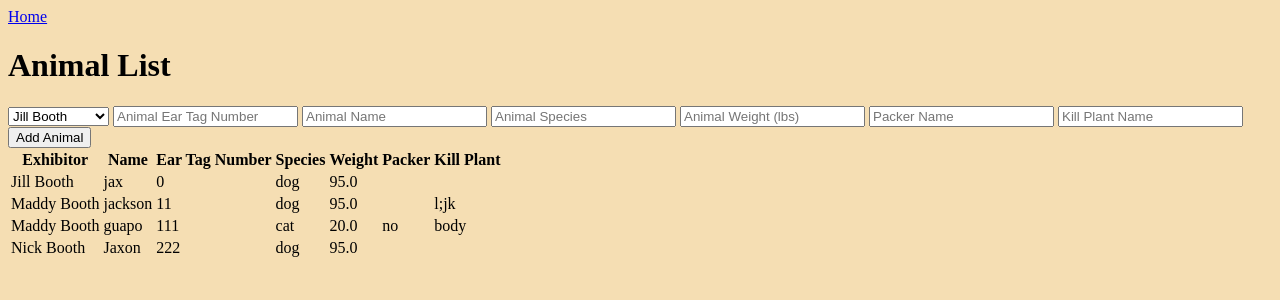
After one commit to nicknspringer/AuctionCommityTracker, a Flask app: page /animalList in a window 1280 px wide. The commit adds this page. Shown: the top 300 px of the page. Run offline with Flask 2, Linux system fonts and the light colour scheme; data comes from the database, SQL or seed files in the repository.

Commit message:
finished listing pages
also prevented unfilled fields  from allowing submission and added defaults to dropdown items

```diff
--- a/app.py
+++ b/app.py
@@ -10,12 +10,13 @@ db = SQLAlchemy(app)
 
 class Buyer(db.Model):
     id = db.Column(db.Integer, primary_key=True)
-    name = db.Column(db.String(80), nullable=False)
+    fName = db.Column(db.String(80), nullable=False)
+    lName = db.Column(db.String(80), nullable=False)
     phone = db.Column(db.String(120), nullable=True)
     address = db.Column(db.String(256), nullable=False)
 
     def __repr__(self):
-        return f"<Buyer {self.name}>"
+        return f"<Buyer {self.fName}>"
 
 class Club(db.Model):
     id = db.Column(db.Integer, primary_key=True)
@@ -26,18 +27,19 @@ class Club(db.Model):
 
 class Exhibitor(db.Model):
     id = db.Column(db.Integer, primary_key=True)
-    name = db.Column(db.String(80), nullable=False)
+    fName = db.Column(db.String(80), nullable=False)
+    lName = db.Column(db.String(80), nullable=False)
     address = db.Column(db.String(256), nullable=False)
     club_id = db.Column(db.Integer, db.ForeignKey("club.id"), nullable=False)
 
     club = db.relationship("Club", backref=db.backref("exhibitors", lazy=True))
 
     def __repr__(self):
-        return f"<Exhibitor {self.name}>"
+        return f"<Exhibitor {self.fName}>"
 
 class Animal(db.Model):
     id = db.Column(db.Integer, primary_key=True)
-    ear_tag_number = db.Column(db.Integer, unique=True, nullable=False)
+    ear_tag_number = db.Column(db.Integer, nullable=False)
     name = db.Column(db.String(80), nullable=False)
     species = db.Column(db.String(80), nullable=False)
     weight = db.Column(db.Float, nullable=False)
@@ -56,15 +58,13 @@ class Sale(db.Model):
     id = db.Column(db.Integer, primary_key=True)
     animal_id = db.Column(db.Integer, db.ForeignKey("animal.id"), nullable=False)
     buyer_id = db.Column(db.Integer, db.ForeignKey("buyer.id"), nullable=False)
-    exhibitor_id = db.Column(db.Integer, db.ForeignKey("exhibitor.id"), nullable=False)
     sale_price = db.Column(db.Float, nullable=False)
 
     animal = db.relationship("Animal", backref=db.backref("sales", lazy=True))
     buyer = db.relationship("Buyer", backref=db.backref("purchases", lazy=True))
-    exhibitor = db.relationship("Exhibitor", backref=db.backref("sales", lazy=True))
 
     def __repr__(self):
-        return f"<Sale {self.animal.name} to {self.buyer.name} for ${self.sale_price}/lb>"
+        return f"<Sale {self.animal.name} to {self.buyer.fName} for ${self.sale_price}/lb>"
 
 class Addon(db.Model):
     id = db.Column(db.Integer, primary_key=True)
@@ -76,7 +76,7 @@ class Addon(db.Model):
     exhibitor = db.relationship("Exhibitor", backref=db.backref("addons", lazy=True))
 
     def __repr__(self):
-        return f"<Addon {self.name}>"
+        return f"<Addon {self.price}>"
 
 
 @app.route("/", methods=["GET", "POST"])
@@ -86,10 +86,11 @@ def main():
 @app.route("/buyerList", methods=["GET", "POST"])
 def buyer_list():
     if request.method == "POST":
-        name = request.form["Name"]
+        fName = request.form["fName"]
+        lName = request.form["lName"]
         phone = request.form["Phone"]
         address = request.form["Address"]
-        buyer = Buyer(name=name, phone=phone, address=address)
+        buyer = Buyer(fName=fName, lName=lName, phone=phone, address=address)
         try:
             db.session.add(buyer)
             db.session.commit()
@@ -99,7 +100,7 @@ def buyer_list():
             print(f"Error adding buyer: {e}")
             return f"ERROR: {e}"
     else:
-        buyers = Buyer.query.order_by(Buyer.name).all()
+        buyers = Buyer.query.order_by(Buyer.fName).all()
         return render_template("buyerList.html", buyers=buyers)
 
 @app.route("/clubList", methods=["GET", "POST"])
@@ -119,6 +120,94 @@ def club_list():
         clubs = Club.query.order_by(Club.name).all()
         return render_template("clubList.html", clubs=clubs)
 
+@app.route("/exhibitorList", methods=["GET", "POST"])
+def exhibitor_list():
+    if request.method == "POST":
+        fName = request.form["fName"]
+        lName = request.form["lName"]
+        address = request.form["Address"]
+        club_id = request.form["club_id"]
+        exhibitor = Exhibitor(fName=fName, lName=lName, address=address, club_id=club_id)
+        try:
+            db.session.add(exhibitor)
+            db.session.commit()
+            return redirect("/exhibitorList")
+        except Exception as e:
+            db.session.rollback()
+            print(f"Error adding exhibitor: {e}")
+            return f"ERROR: {e}"
+    else:
+        exhibitors = Exhibitor.query.order_by(Exhibitor.fName).all()
+        clubs = Club.query.order_by(Club.name).all()
+        return render_template("exhibitorList.html", exhibitors=exhibitors, clubs=clubs)
+
+@app.route("/animalList", methods=["GET", "POST"])
+def animal_list():
+    if request.method == "POST":
+        ear_tag_number = request.form["Ear_Tag_No"]
+        name = request.form["Name"]
+        species = request.form["Species"]
+        weight = request.form["Weight"]
+        exhibitor_id = request.form["exhibitor_id"]
+        packer = request.form["Packer"]
+        kill_plant = request.form["Kill_Plant"]
+        animal = Animal(ear_tag_number=ear_tag_number, name=name, species=species, weight=weight, exhibitor_id=exhibitor_id, packer=packer, kill_plant=kill_plant)
+        try:
+            db.session.add(animal)
+            db.session.commit()
+            return redirect("/animalList")
+        except Exception as e:
+            db.session.rollback()
+            print(f"Error adding animal: {e}")
+            return f"ERROR: {e}"
+    else:
+        animals = Animal.query.order_by(Animal.ear_tag_number).all()
+        exhibitors = Exhibitor.query.order_by(Exhibitor.fName).all()
+        return render_template("animalList.html", animals=animals, exhibitors=exhibitors)
+
+@app.route("/saleList", methods=["GET", "POST"])
+def sale_list():
+    if request.method == "POST":
+        animal_id = request.form["animal_id"]
+        buyer_id = request.form["buyer_id"]
+        sale_price = request.form["price"]
+        sale = Sale(animal_id=animal_id, buyer_id=buyer_id, sale_price=sale_price)
+        try:
+            db.session.add(sale)
+            db.session.commit()
+            return redirect("/saleList")
+        except Exception as e:
+            db.session.rollback()
+            print(f"Error adding sale: {e}")
+            return f"ERROR: {e}"
+    else:
+        sales = Sale.query.order_by(Sale.id).all()
+        animals = Animal.query.order_by(Animal.ear_tag_number).all()
+        buyers = Buyer.query.order_by(Buyer.fName).all()
+        exhibitors = Exhibitor.query.order_by(Exhibitor.fName).all()
+        return render_template("saleList.html", sales=sales, animals=animals, buyers=buyers, exhibitors=exhibitors)
+
+@app.route("/addonList", methods=["GET", "POST"])
+def addon_list():
+    if request.method == "POST":
+        buyer_id = request.form["buyer_id"]
+        exhibitor_id = request.form["exhibitor_id"]
+        price = request.form["Price"]
+        addon = Addon(buyer_id=buyer_id, exhibitor_id=exhibitor_id, price=price)
+        try:
+            db.session.add(addon)
+            db.session.commit()
+            return redirect("/addonList")
+        except Exception as e:
+            db.session.rollback()
+            print(f"Error adding addon: {e}")
+            return f"ERROR: {e}"
+    else:
+        addons = Addon.query.order_by(Addon.id).all()
+        buyers = Buyer.query.order_by(Buyer.fName).all()
+        exhibitors = Exhibitor.query.order_by(Exhibitor.fName).all()
+        return render_template("addonList.html", addons=addons, buyers=buyers, exhibitors=exhibitors)
+
 if __name__ == "__main__":
     with app.app_context():
         db.create_all()
--- /dev/null
+++ b/templates/animalList.html
@@ -0,0 +1,45 @@
+{% extends "base.html" %}
+
+{% block head %}
+    <title>Animal List</title>
+{% endblock %}
+
+{% block body %}
+    <h1>Animal List</h1>
+    <form actions="animalList" method="POST">
+        <select name="exhibitor_id">
+            {% for exhibitor in exhibitors %}
+            <option value="{{ exhibitor.id }}">{{ exhibitor.fName }} {{ exhibitor.lName }}</option>
+            {% endfor %}
+        </select>
+        <input type="text" name="Ear_Tag_No" placeholder="Animal Ear Tag Number">
+        <input type="text" name="Name" placeholder="Animal Name" required>
+        <input type="text" name="Species" placeholder="Animal Species" required>
+        <input type="number" name="Weight" placeholder="Animal Weight (lbs)" required>
+        <input type="text" name="Packer" placeholder="Packer Name">
+        <input type="text" name="Kill_Plant" placeholder="Kill Plant Name">
+        <input type="submit" value="Add Animal">
+    </form>
+    <table>
+        <tr>
+            <th>Exhibitor</th>
+            <th>Name</th>
+            <th>Ear Tag Number</th>
+            <th>Species</th>
+            <th>Weight</th>
+            <th>Packer</th>
+            <th>Kill Plant</th>
+        </tr>
+        {% for animal in animals %}
+        <tr>
+            <td>{{ animal.exhibitor.fName }} {{ animal.exhibitor.lName }}</td>
+            <td>{{ animal.name }}</td>
+            <td>{{ animal.ear_tag_number }}</td>
+            <td>{{ animal.species }}</td>
+            <td>{{ animal.weight }}</td>
+            <td>{{ animal.packer }}</td>
+            <td>{{ animal.kill_plant }}</td>
+        </tr>
+        {% endfor %}
+    </table>
+{% endblock %}
--- a/templates/clubList.html
+++ b/templates/clubList.html
@@ -7,7 +7,7 @@
 {% block body %}
     <h1>Club List</h1>
     <form actions="clubList" method="POST">
-        <input type="text" name="Name" placeholder="Club Name">
+        <input type="text" name="Name" placeholder="Club Name" required>
         <input type="submit" value="Add Club">
     </form>
     <table>
```
Also changed, not shown: templates/addonList.html (added, +39 -0 lines), templates/buyerList.html (+7 -4 lines), templates/exhibitorList.html (added, +40 -0 lines), templates/saleList.html (added, +49 -0 lines), auction.db.
